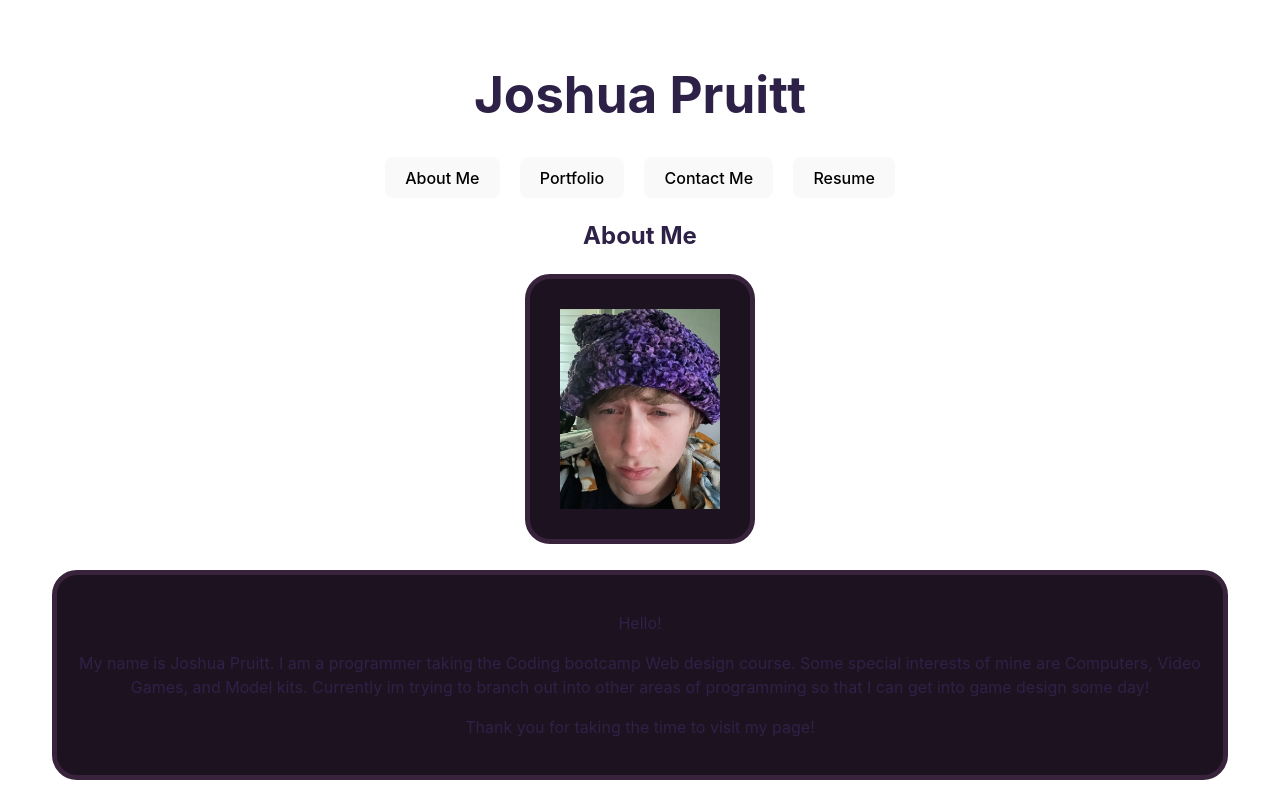
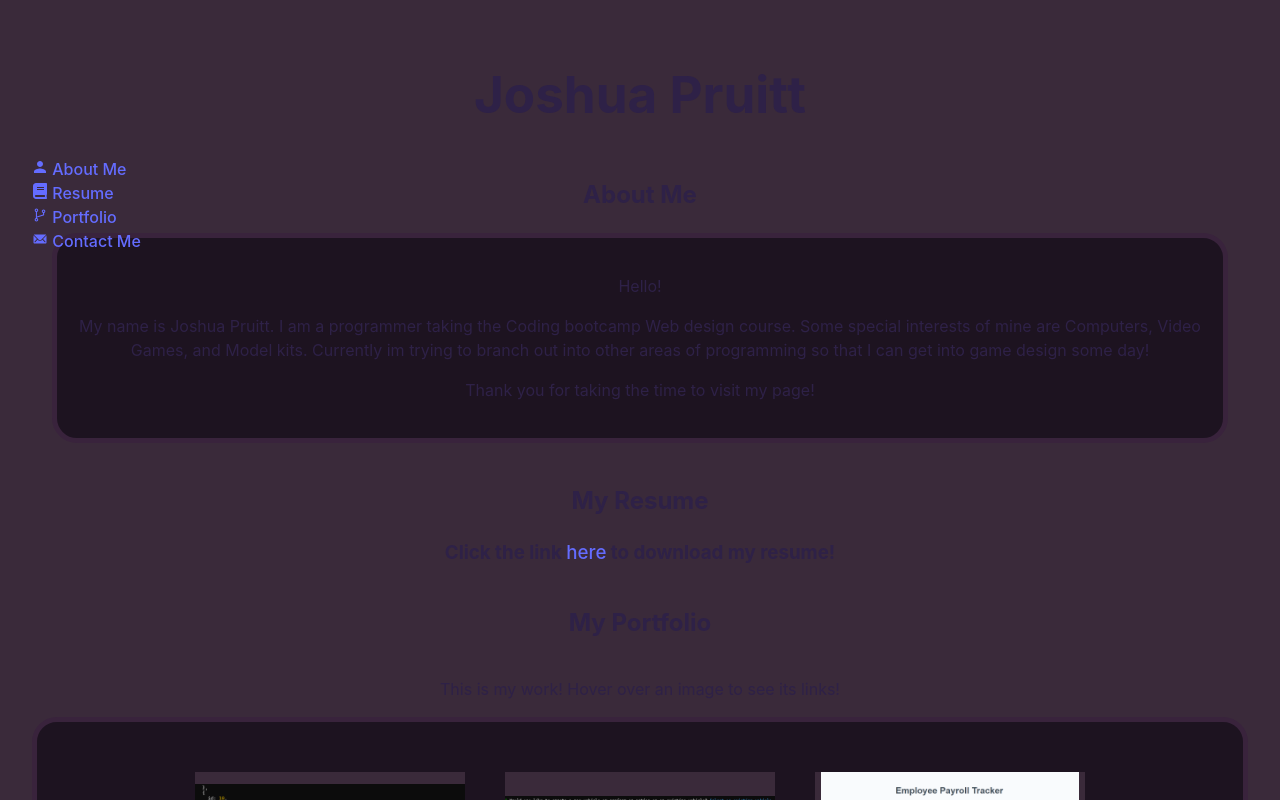
Before and after one commit to JoshuaPruitt/Personal-Website, a React (Vite) app: page / in a window 1280 px wide. Shown: the top 800 px of the page. Built offline with nearby package versions, Linux system fonts and the light colour scheme; no server answers.

Commit message:
started major layout changes, removed the changing page by nav bar click and put every element on one page

```diff
--- a/package.json
+++ b/package.json
@@ -13,7 +13,8 @@
   "dependencies": {
     "@emailjs/browser": "^4.4.1",
     "react": "^18.2.0",
-    "react-dom": "^18.2.0"
+    "react-dom": "^18.2.0",
+    "react-icons": "^5.3.0"
   },
   "devDependencies": {
     "@types/node": "^22.10.1",
--- a/src/App.tsx
+++ b/src/App.tsx
@@ -3,6 +3,10 @@ import { useState, useRef } from 'react'
 import pageData from "./pages/index.ts"
 import emailJs from '@emailjs/browser';
 import './style/App.css'
+
+import { FaBook } from "react-icons/fa";
+import { AiOutlineBranches } from "react-icons/ai";
+import { IoMdPerson, IoIosMail } from "react-icons/io";
 
 const service_id = process.env.SERVICE_ID || "";
 const template_id = process.env.TEMPLATE_ID || "";
@@ -11,18 +15,10 @@ const public_key = process.env.PUBLIC_KEY || "";
 import githubLogo from '../src/assets/github-logo.png';
 import linkedInLogo from '../src/assets/linkedin-logo.png';
 
-const actions = [
-    {name: 'About Me', type: 'b1' },
-    {name: 'Portfolio', type:"b2"},
-    {name: 'Contact Me', type: 'b3'},
-    {name: 'Resume', type: 'b4'},
-]
 
 function App(){
-    const [content, setPage] = useState('b1');
     const form = useRef<HTMLFormElement>(null)!;
     const [isSent, setIsSent] = useState("");
-    let pageInfo;
 
     const sendEmail = (e: React.FormEvent<HTMLFormElement>) => {
       e.preventDefault();
@@ -42,17 +38,41 @@ function App(){
           );
     };
 
-    if (content == "Portfolio"){
-      pageInfo = pageData.portfolio();
+    return (
+        <>
+            <header>
+                <div>
+                  <h1 id='logo'>Joshua Pruitt</h1>
+                </div>
 
-    } else if (content == "Contact Me"){
-      pageInfo = (
-        <div>
+                <nav>
+                  <a href='#'><span><IoMdPerson/></span> About Me</a>
+                  <a href='#resume'><span><FaBook/></span> Resume</a>
+                  <a href='#portfolioContainer'><span></span><AiOutlineBranches /> Portfolio</a>
+                  <a href='#contact'><span><IoIosMail /></span> Contact Me</a>
+                </nav>
+            </header>
+
+            <body>
+              {/*Will contain the about me section of the page */}
+              <div>
+                  {pageData.aboutMe()}
+              </div>
+
+              <div>
+                  {pageData.resume()}
+              </div>
+
+              <div>
+                  {pageData.portfolio()}
+              </div>
+
+              <div>
                 <div>
                     <h2>Contact Me</h2>
                 </div>
 
-                <form ref={form} onSubmit={(e: any) => sendEmail(e)}>
+                <form className="contact" ref={form} onSubmit={(e: any) => sendEmail(e)}>
                     <label>Name: </label>
                     <input id="name" name="from_name" type='text'></input>
 
@@ -66,35 +86,10 @@ function App(){
 
                     <input id='submit' type='submit' value="Send Email"/>
                 </form>
-            </div>
-      );
-    } else if (content == "Resume"){
-      pageInfo = pageData.resume();
-
-    } else {
-      pageInfo = pageData.aboutMe();
-    }
-
-    return (
-        <>
-            <header>
-                <div>
-                  <h1 id='logo'>Joshua Pruitt</h1>
-                </div>
-                <nav>
-                    {/* map out all buttons on the nav bar*/}
-                    {actions.map((action) => (
-                        <button key={action.type} onClick={() => setPage(action.name)}>
-                        {action.name}
-                    </button>
-                    ))}
-                </nav>
-            </header>
+              </div>
+            </body>
 
 
-            <div>
-              {pageInfo}
-            </div>
 
             <footer id='bottomBar'>
               <div id='linksbar'>
--- a/src/pages/aboutMe.tsx
+++ b/src/pages/aboutMe.tsx
@@ -1,4 +1,4 @@
-import mePicture from "../assets/personalPhotos/IMG_1862.jpg";
+// import mePicture from "../assets/personalPhotos/IMG_1862.jpg";
 import '../style/App.css'
 
 const aboutMe = () => {
@@ -7,7 +7,7 @@ const aboutMe = () => {
         <div>
             <h2>About Me</h2>
             {/* Content for about me */}
-            <img className="pfp" src={mePicture} width='160' height='200'></img>
+            {/* <img className="pfp" src={mePicture} width='160' height='200'></img> */}
         </div>
 
         <div className='introduction'>
--- a/src/pages/resume.tsx
+++ b/src/pages/resume.tsx
@@ -8,8 +8,10 @@ const resume = () => {
                     <h2>My Resume</h2>
                 </div>
 
-                <h3>Click the link <a href={placeholderResume} download>here</a> to download my resume!</h3>
-            </>
+                <div className='resume'>
+                    <h3>Click the link <a href={placeholderResume} download>here</a> to download my resume!</h3>
+                </div>
+        </>
     )
 }
 
--- a/src/style/App.css
+++ b/src/style/App.css
@@ -1,3 +1,20 @@
+nav {
+  display: flex;
+  position: fixed;
+  flex-direction: column;
+  align-items: baseline;
+}
+
+body {
+  background-color: rgb(24, 17, 24);
+  display: flex;
+  flex-direction: column;
+}
+
+body div {
+  background-color: rgb(58, 42, 58);
+}
+
 .introduction {
   margin: 20px;
   padding: 20px;
--- a/src/style/index.css
+++ b/src/style/index.css
@@ -2,6 +2,9 @@
   font-family: Inter, system-ui, Avenir, Helvetica, Arial, sans-serif;
   line-height: 1.5;
   font-weight: 400;
+
+  margin: 0;
+  padding: 0;
 
   color-scheme: light dark;
   color: rgba(255, 255, 255, 0.87);
@@ -12,6 +15,10 @@
   -webkit-font-smoothing: antialiased;
   -moz-osx-font-smoothing: grayscale;
   -webkit-text-size-adjust: 100%;
+}
+
+html {
+  scroll-behavior: smooth;
 }
 
 a {
```
Also changed, not shown: src/assets/personalPhotos/IMG_1862.jpg (deleted), 1 other file (tests, documents, lock files or other folders).
